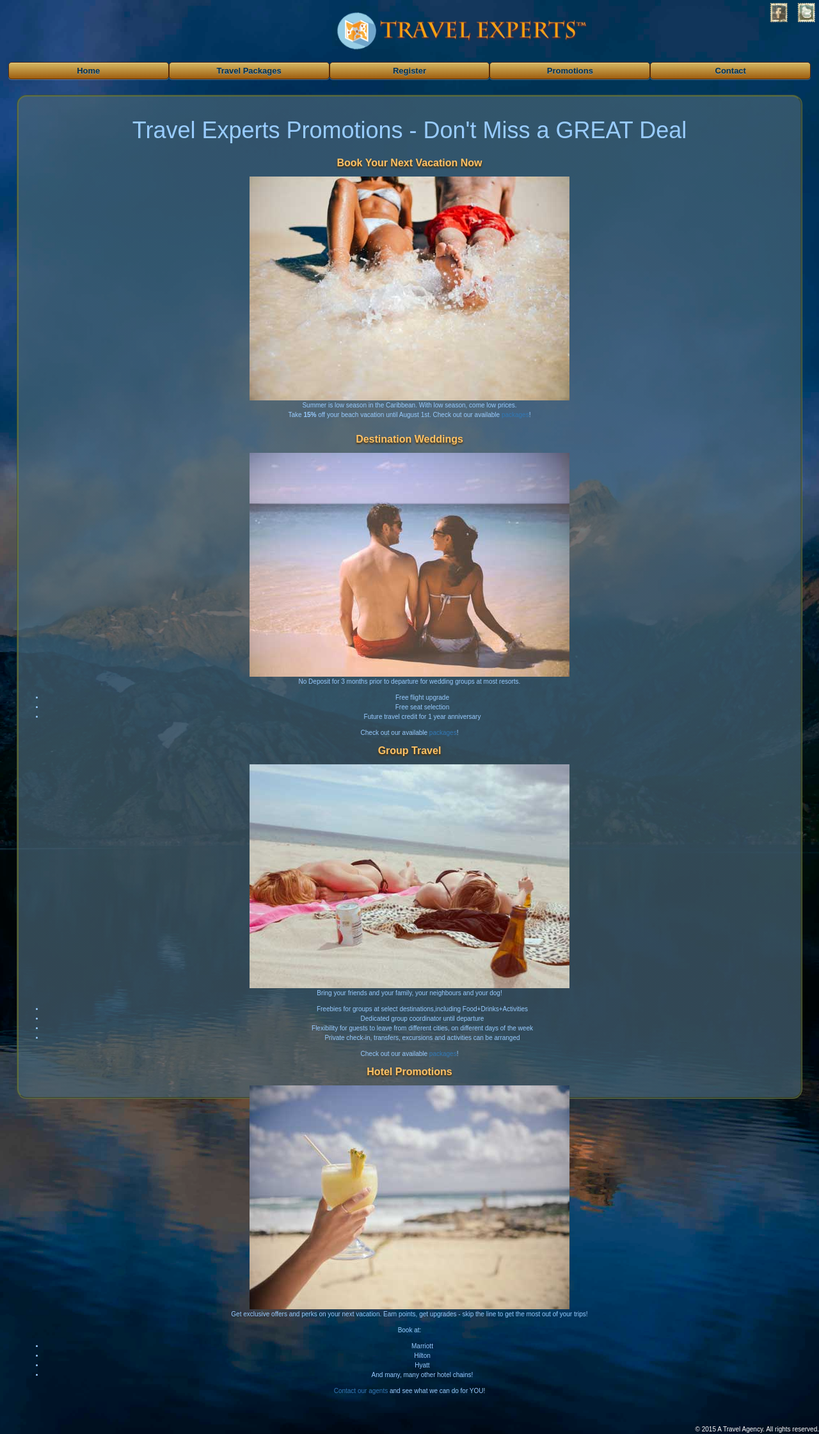
After one commit to sofinapradhan/OOSD2015, a PHP site: page /promos.php in a window 1280 px wide. The commit adds this page. Shown: the whole page at 64% size. Run offline with PHP 8.4, Linux system fonts and the light colour scheme; some libraries are stand-ins or nearby versions.

Commit message:
Added Promotions page

```diff
--- a/header.php
+++ b/header.php
@@ -51,7 +51,7 @@ if (isset($header_script))
 			<li><a href="index.php" class="button">Home</a></li>
 			<li><a href="packages.php?packageID=0" class="button">Travel Packages</a></li>
 			<li><a href="register.php" class="button">Register</a></li>
-			<li><a href="about.php" class="button">About / FAQ</a></li>
+			<li><a href="promos.php" class="button">Promotions</a></li>
 			<li><a href="contact.php" class="button">Contact</a></li>
 		</ul>
 	</div>
--- /dev/null
+++ b/promos.php
@@ -0,0 +1,70 @@
+<?php
+/* Written by dostap
+ * Date: 2015/05/25
+ */
+$header_title = "Travel Experts - Promotions";
+$header_style = ["global.css"];
+$header_script = [
+	"https://ajax.googleapis.com/ajax/libs/jquery/1.11.1/jquery.min.js",		/* jQuery library */
+	"https://maxcdn.bootstrapcdn.com/bootstrap/3.3.4/js/bootstrap.min.js"];		/* Latest compiled JavaScript */
+include "header.php";
+?>
+	<main>
+		<article>
+		<h1> Travel Experts Promotions - Don't Miss a GREAT Deal</h1>
+
+			<section id="promo1">
+				<h3>Book Your Next Vacation Now</h3>
+				<img src="img/promo1.jpg" alt="promo1">
+				<p>Summer is low season in the Caribbean. With low season, come low prices. <br />
+				Take <b>15%</b> off your beach vacation until August 1st.
+				Check out our available <a href="packages.php">packages</a>!</p>
+			</section>
+
+			<section id="promo2">
+				<h3>Destination Weddings</h3>
+				<img src="img/promo2.jpg" alt="promo2">
+				<p>No Deposit for 3 months prior to departure for wedding groups at most resorts.</p>
+					<ul>
+					<li>Free flight upgrade</li>
+					<li>Free seat selection</li>
+					<li>Future travel credit for 1 year anniversary</li>
+					</ul>
+				Check out our available <a href="packages.php">packages</a>!
+			</section>
+
+			<section id="promo3">
+				<h3>Group Travel</h3>
+				<img src="img/promo3.jpg" alt="promo3">
+				<p>Bring your friends and your family, your neighbours and your dog!<br />
+				<ul>
+					<li>Freebies for groups at select destinations,including Food+Drinks+Activities</li>
+					<li>Dedicated group coordinator until departure</li>
+					<li>Flexibility for guests to leave from different cities, on different days of the week</li>
+					<li>Private check-in, transfers, excursions and activities can be arranged</li>
+				</ul>
+
+				Check out our available <a href="packages.php">packages</a>!
+			</section>
+
+			<section id="promo4">
+				<h3>Hotel Promotions</h3>
+				<img src="img/promo4.jpg" alt="promo4">
+				<p>Get exclusive offers and perks on your next vacation.
+				Earn points, get upgrades - skip the line to get the most out of your trips!</p>
+				<p> Book at:</p>
+				<ul>
+					<li>Marriott </li>
+					<li>Hilton </li>
+					<li>Hyatt </li>
+					<li>And many, many other hotel chains!</li>
+				</ul>
+				<a href="contact.php">Contact our agents</a> and see what we can do for YOU!
+			</section>
+
+		</article>
+	</main>
+
+<?php
+include "footer.php";
+?>
```
